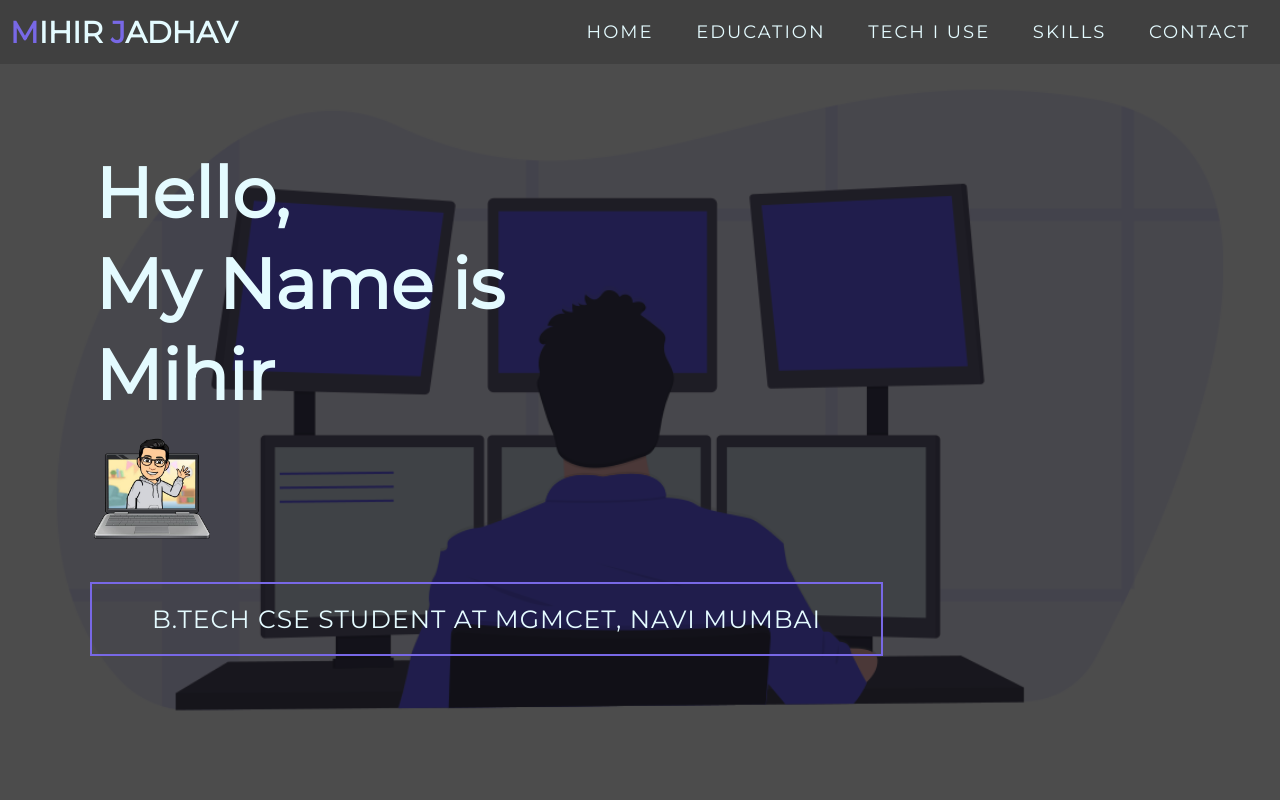
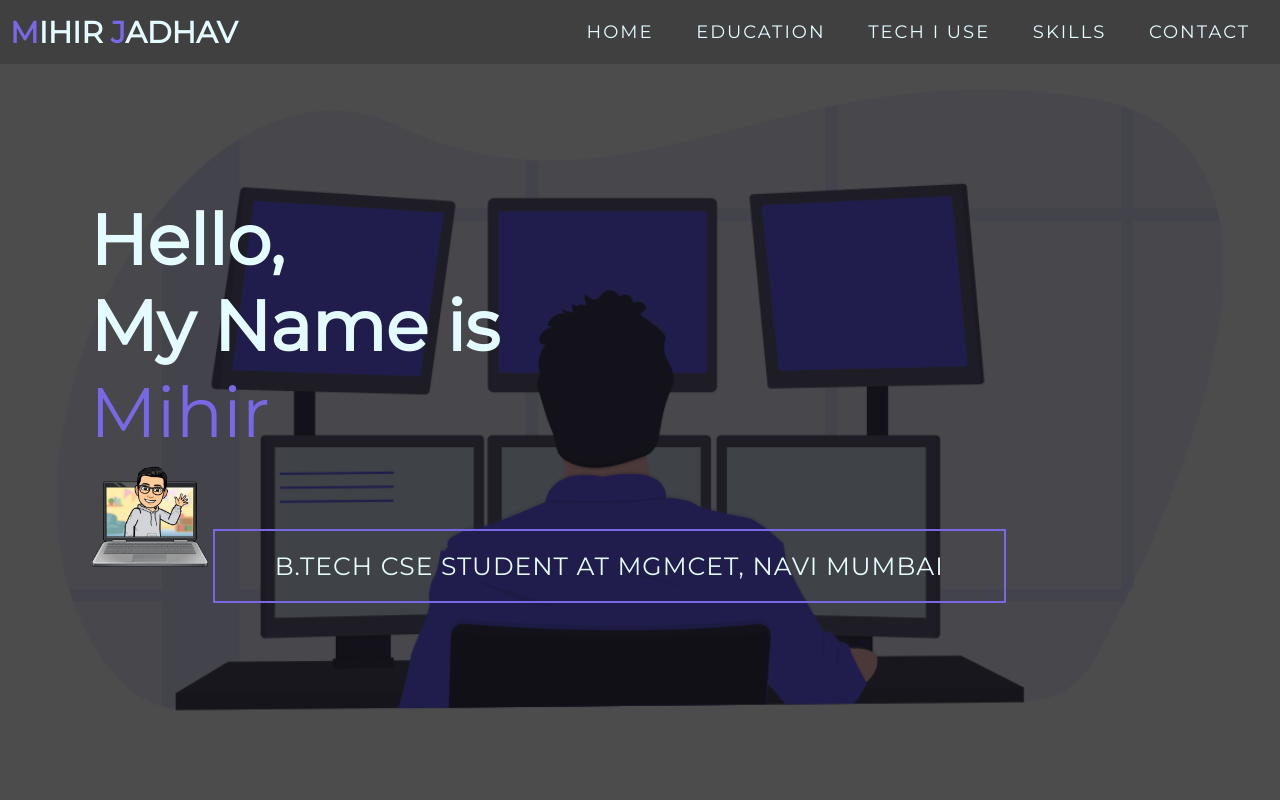
Before and after one commit to mhrjdv/web, a plain HTML site: page index.html in a window 1280 px wide. Shown: the top 800 px of the page. Drawn offline with Linux system fonts and the light colour scheme; a script that the page names is missing.

Commit message:
Update index.html

```diff
--- a/index.html
+++ b/index.html
@@ -41,20 +41,10 @@
   <section id="hero">
     <div class="hero container">
       <div>
-        <table cellspacing="5px">
-          <tr>
-            <td><h1>Hello, <span></span></h1></td>
-          </tr>
-            <tr><td><h1>My Name is <span></span></h1></td></tr>
-            <tr><td><h1>Mihir <span></span></h1></td></tr>
-        </table>
-
-            <table>
-            <tr></tr>
-            <td><img id="hello-size" class="" src="hello.png" alt="hello"></td>
-          </tr>
-        </table>
-
+          <h1>Hello, <span></span></h1>
+              <h1>My Name is <span></span></h1>
+              <h1>Mihir <span></span></h1>
+              <img id="hello-size" class="" src="hello.png" alt="hello">
         <a  class="cta">B.Tech CSE Student at MGMCET, Navi Mumbai</a>
       </div>
     </div>
```
